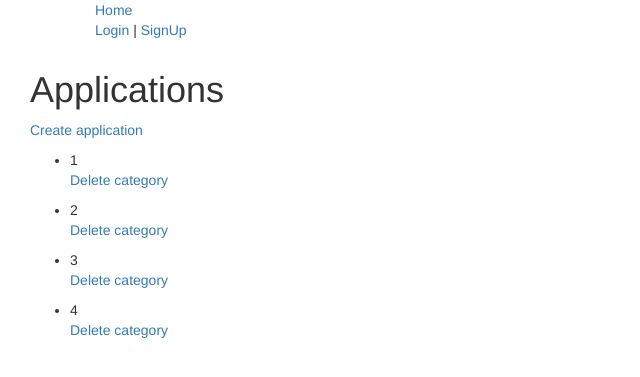
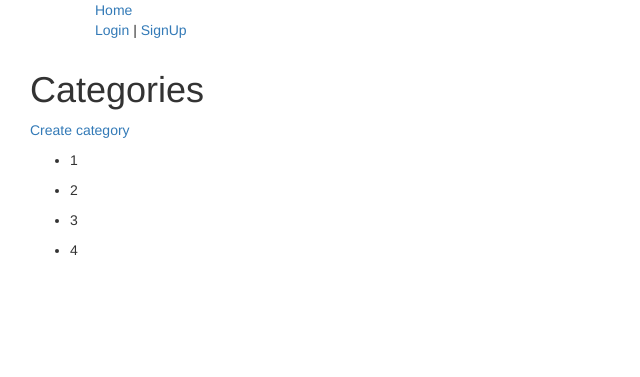
Before and after one commit to Vris111/django-practika-2, a Django app: page /ghost/categories/ in a window 1280 px wide. Shown: the top 377 px of the page, without its empty margins (0-640 px from the left). Run offline with Django 4.2, Linux system fonts and the light colour scheme; data comes from the database, SQL or seed files in the repository; both versions use the stored data as it was after the commit; some libraries are stand-ins or nearby versions.

Commit message:
Админ страницы( part 3 )

```diff
--- a/ghost_fnk/ghost/templates/application_list_admin.html
+++ b/ghost_fnk/ghost/templates/application_list_admin.html
@@ -1,36 +1,15 @@
 {% extends "home_str.html" %}
 
 {% block content %}
-<h1>Applications</h1>
-<p><a href="{% url 'application-create' %}">Create application</a></p>
+<h1>Categories</h1>
+<p><a href="{% url 'category-create' %}">Create category</a></p>
 
 
 {% for category in application_categories %}
 <ul>
     <li>{{ category }}</li>
-    <p><a href="{% url 'category-delete' %}">Delete category</a></p>
 </ul>
 
 {% endfor %}
 
-{% if application_list %}
-<ul>
-    {% for application in application_list %}
-    <li>
-        <p><strong>Time add:</strong> {{application.time}}</p>
-        <p><strong>Name:</strong> {{application.name}}</p>
-        <p><strong>Decsription:</strong> {{application.description}}</p>
-        <p><strong>Category:</strong> {{application.category}}</p>
-        <p><strong>Status:</strong> {{application.status}}</p>
-        {% if application.status == 'N' %}
-        <p><a href="{% url 'application-delete' application.id %}">Delete application</a></p>
-        {% else %}
-        <p>You cannot delete this application because it has already been made or is in progress.</p>
-        {% endif %}
-        <p><strong>-------------------------------------------------------------</strong></p>
-    </li>
-    {% endfor %}
-</ul>
-{% else %}
-{% endif %}
 {% endblock %}
--- a/ghost_fnk/ghost/urls.py
+++ b/ghost_fnk/ghost/urls.py
@@ -14,6 +14,6 @@ urlpatterns = [
     path('application/<int:pk>/delete/', views.ApplicationDelete.as_view(), name='application-delete'),
     path('applications/filter/', FilterApplications.as_view(), name='applications-filter'),
     path('categories/', views.ApplicationsAdmin.as_view(), name='categories'),
-    path('categories/', views.CategoriesDelete.as_view(), name='category-delete')
+    path('categories/create/', views.CategoryCreate.as_view(), name='category-create'),
 ]+static(settings.STATIC_URL, document_root=settings.STATIC_ROOT) + static(settings.MEDIA_URL,
                                                                                            document_root=settings.MEDIA_ROOT)
--- a/ghost_fnk/ghost/views.py
+++ b/ghost_fnk/ghost/views.py
@@ -7,7 +7,7 @@ from django.views.generic import CreateView, DeleteView, TemplateView
 from django.http import HttpResponseRedirect
 from django.urls import reverse
 from .forms import RegisterUserForm
-from .models import Application
+from .models import Application, Category
 from django.core.exceptions import ValidationError
 
 
@@ -129,19 +129,18 @@ class ApplicationsAdmin(TemplateView, LoginRequiredMixin):
         }
         return render(request, self.template_name, context)
 
-class CategoriesDelete(PermissionRequiredMixin, DeleteView):
-    model = Application
-    success_url = '/ghost/applications'
-    permission_required = 'delete_application'
-    template_name = 'application_form.html'
+class CategoryCreate(CreateView):
+    model = Category
+    fields = ['name']
+    template_name = 'category_form.html'
+    success_url = '/ghost/categories'
 
     def form_valid(self, form):
         try:
-            application = self.get_object()
-            application.categories.clear()
+            self.object = form.save()
             self.object.delete()
             return HttpResponseRedirect(self.success_url)
         except Exception as e:
             return HttpResponseRedirect(
-                reverse("application-delete", kwargs={"pk": self.object.pk})
+                reverse("category-create", kwargs={"pk": self.object.pk})
             )
```
Also changed, not shown: ghost_fnk/ghost/templates/category_form.html (added, +11 -0 lines), ghost_fnk/db.sqlite3.
